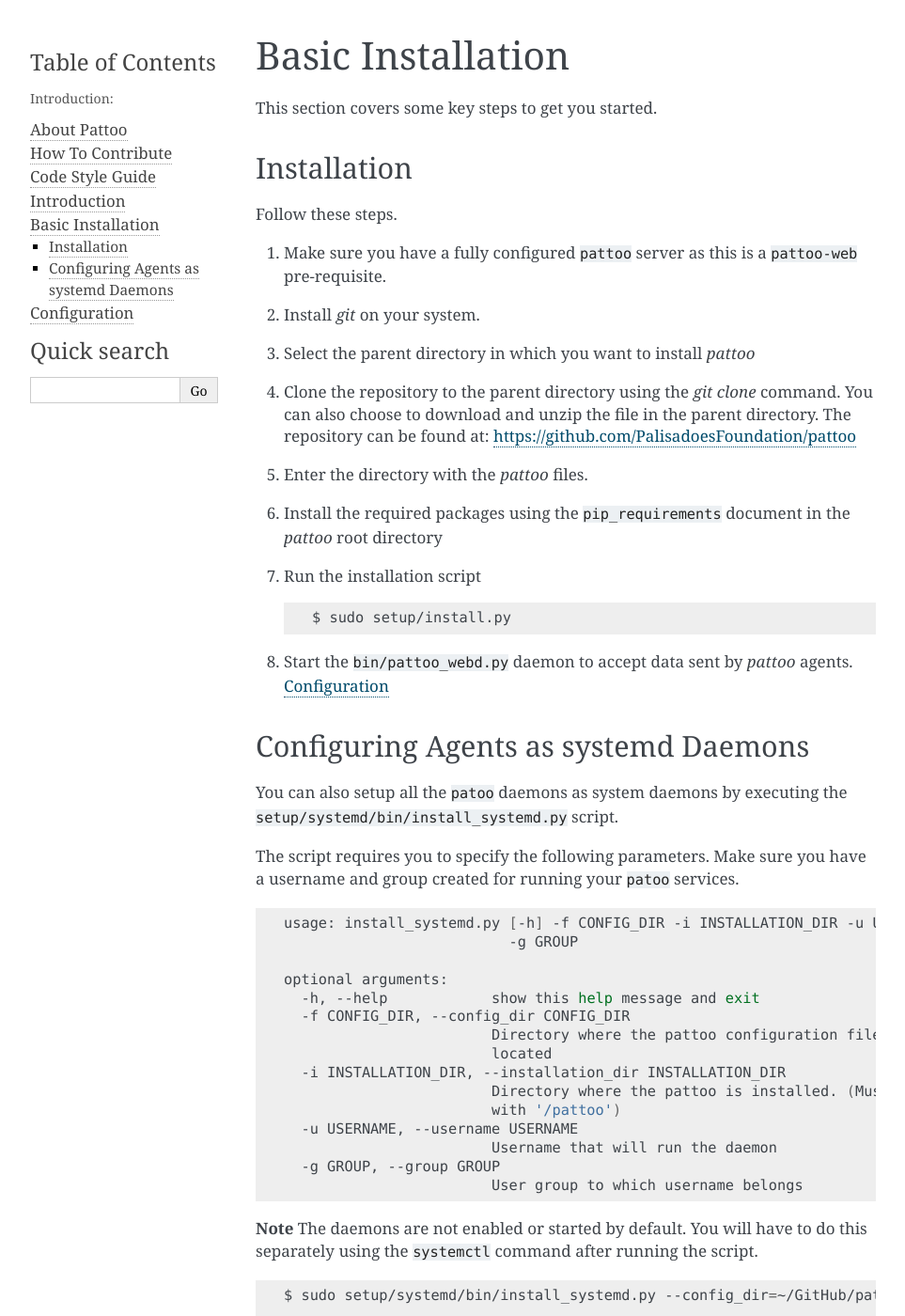
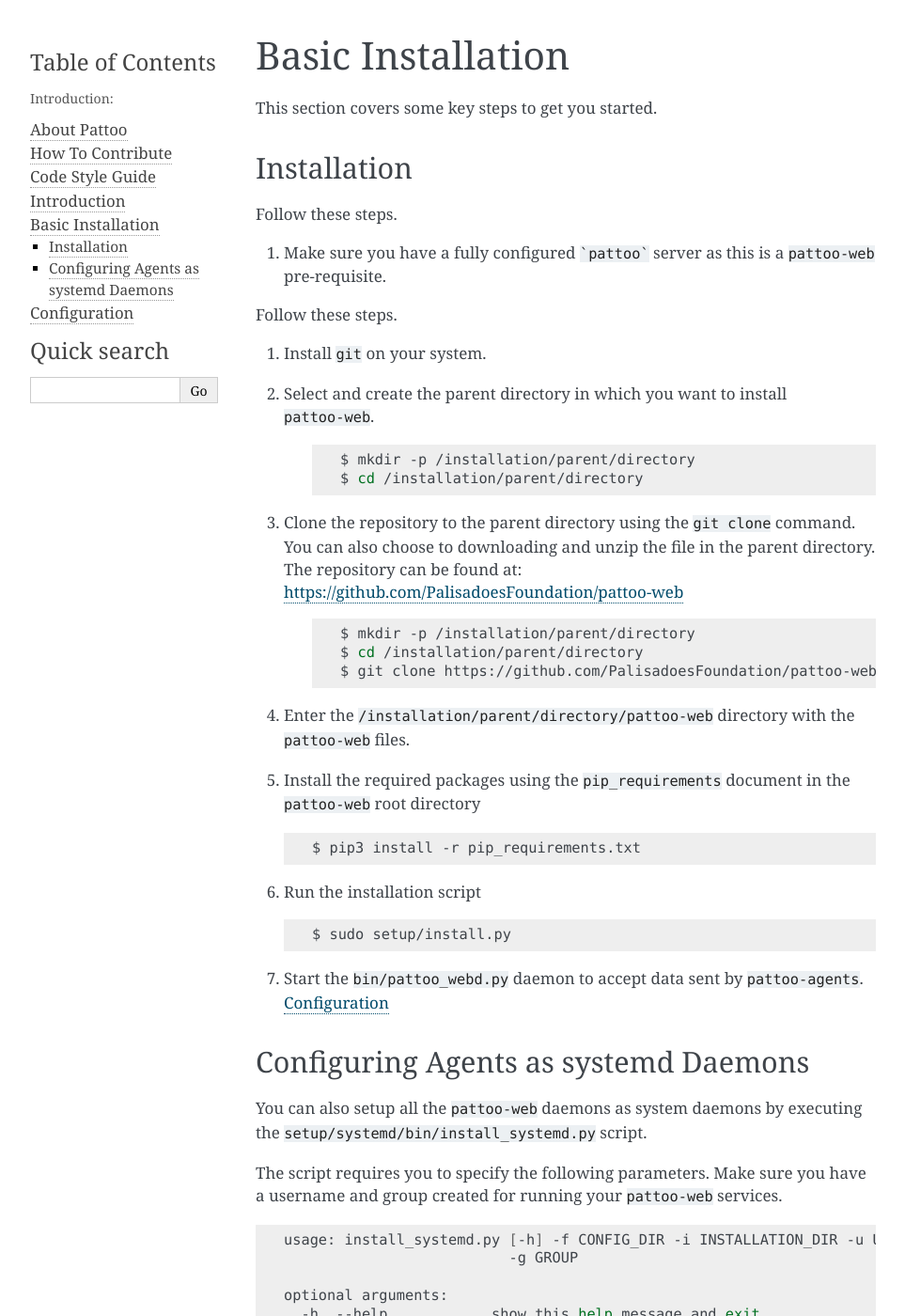
Before and after one commit to PalisadoesFoundation/pattoo-web, a Sphinx documentation site: the page built from docs/installation.rst, in a window 1280 px wide and 1400 px high. Shown: the whole window at 94% size, without its empty margins (148-1111 px from the left). Built offline with Sphinx 7.4.7, drawn with Linux system fonts in a browser that asks for light colours.

Commit message:
Updated installation documentation to be clearer.

````diff
--- a/docs/installation.rst
+++ b/docs/installation.rst
@@ -9,27 +9,48 @@
 
 Follow these steps.
 
-#. Make sure you have a fully configured ``pattoo`` server as this is a ``pattoo-web`` pre-requisite.
-#. Install `git` on your system.
-#. Select the parent directory in which you want to install `pattoo`
-#. Clone the repository to the parent directory using the `git clone` command. You can also choose to download and unzip the file in the parent directory. The repository can be found at: https://github.com/PalisadoesFoundation/pattoo
-#. Enter the directory with the `pattoo` files.
-#. Install the required packages using the ``pip_requirements`` document in the `pattoo` root directory
+#. Make sure you have a fully configured ```pattoo``` server as this is a ``pattoo-web`` pre-requisite.
+
+Follow these steps.
+
+#. Install ``git`` on your system.
+#. Select and create the parent directory in which you want to install ``pattoo-web``.
+
+    .. code-block:: bash
+
+       $ mkdir -p /installation/parent/directory
+       $ cd /installation/parent/directory
+
+#. Clone the repository to the parent directory using the ``git clone`` command. You can also choose to downloading and unzip the file in the parent directory. The repository can be found at: https://github.com/PalisadoesFoundation/pattoo-web
+
+    .. code-block:: bash
+
+       $ mkdir -p /installation/parent/directory
+       $ cd /installation/parent/directory
+       $ git clone https://github.com/PalisadoesFoundation/pattoo-web.git
+
+#. Enter the ``/installation/parent/directory/pattoo-web`` directory with the ``pattoo-web`` files.
+#. Install the required packages using the ``pip_requirements`` document in the ``pattoo-web`` root directory
+
+   .. code-block:: bash
+
+      $ pip3 install -r pip_requirements.txt
+
 #. Run the installation script
 
    .. code-block:: bash
 
       $ sudo setup/install.py
 
-#. Start the ``bin/pattoo_webd.py`` daemon to accept data sent by `pattoo` agents. :doc:`configuration`
+#. Start the ``bin/pattoo_webd.py`` daemon to accept data sent by ``pattoo-agents``. :doc:`configuration`
 
 
 Configuring Agents as systemd Daemons
 -------------------------------------
 
-You can also setup all the ``patoo`` daemons as system daemons by executing the ``setup/systemd/bin/install_systemd.py`` script.
+You can also setup all the ``pattoo-web`` daemons as system daemons by executing the ``setup/systemd/bin/install_systemd.py`` script.
 
-The script requires you to specify the following parameters. Make sure you have a username and group created for running your ``patoo`` services.
+The script requires you to specify the following parameters. Make sure you have a username and group created for running your ``pattoo-web`` services.
 
 .. code-block:: bash
 
````
